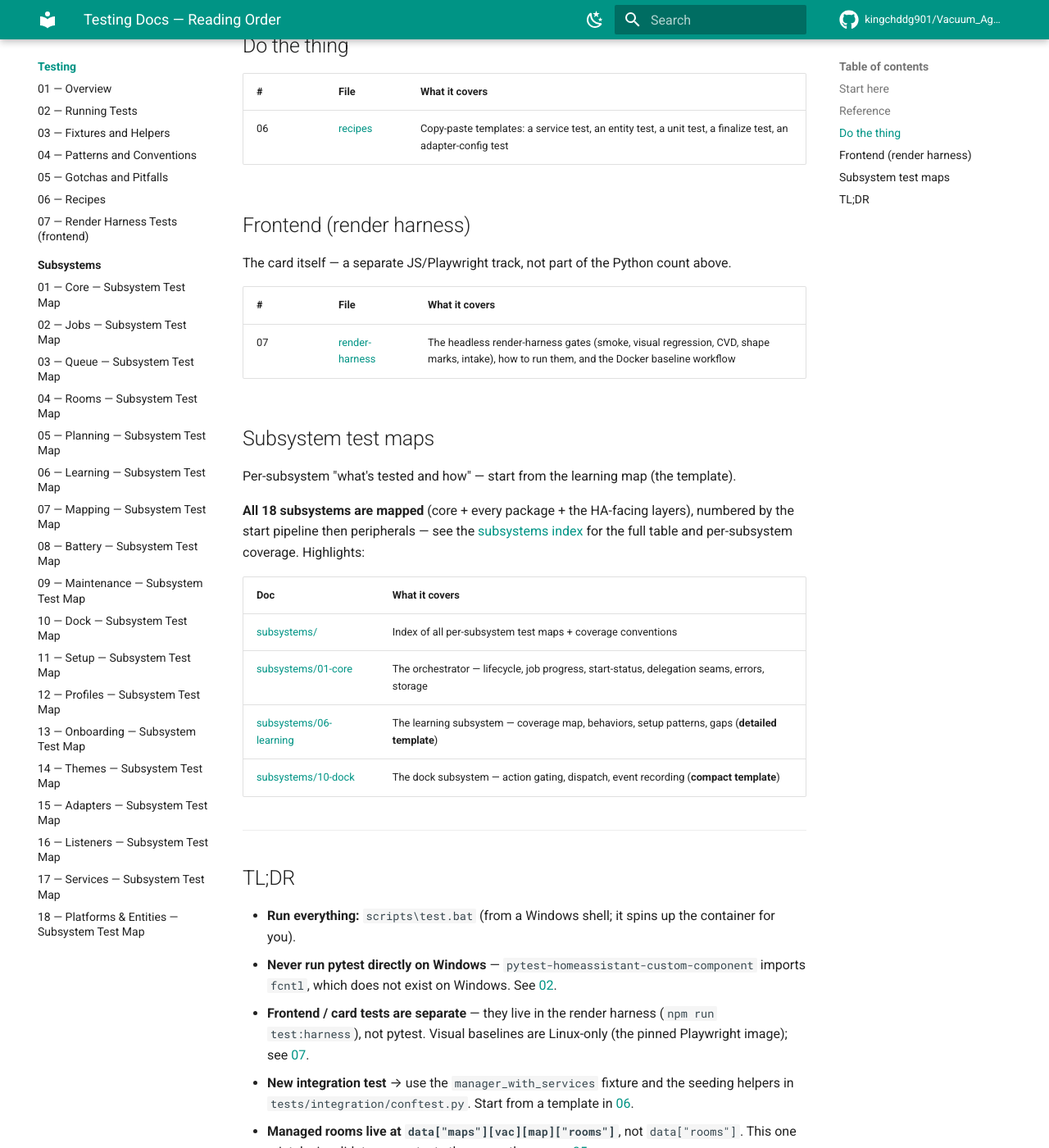
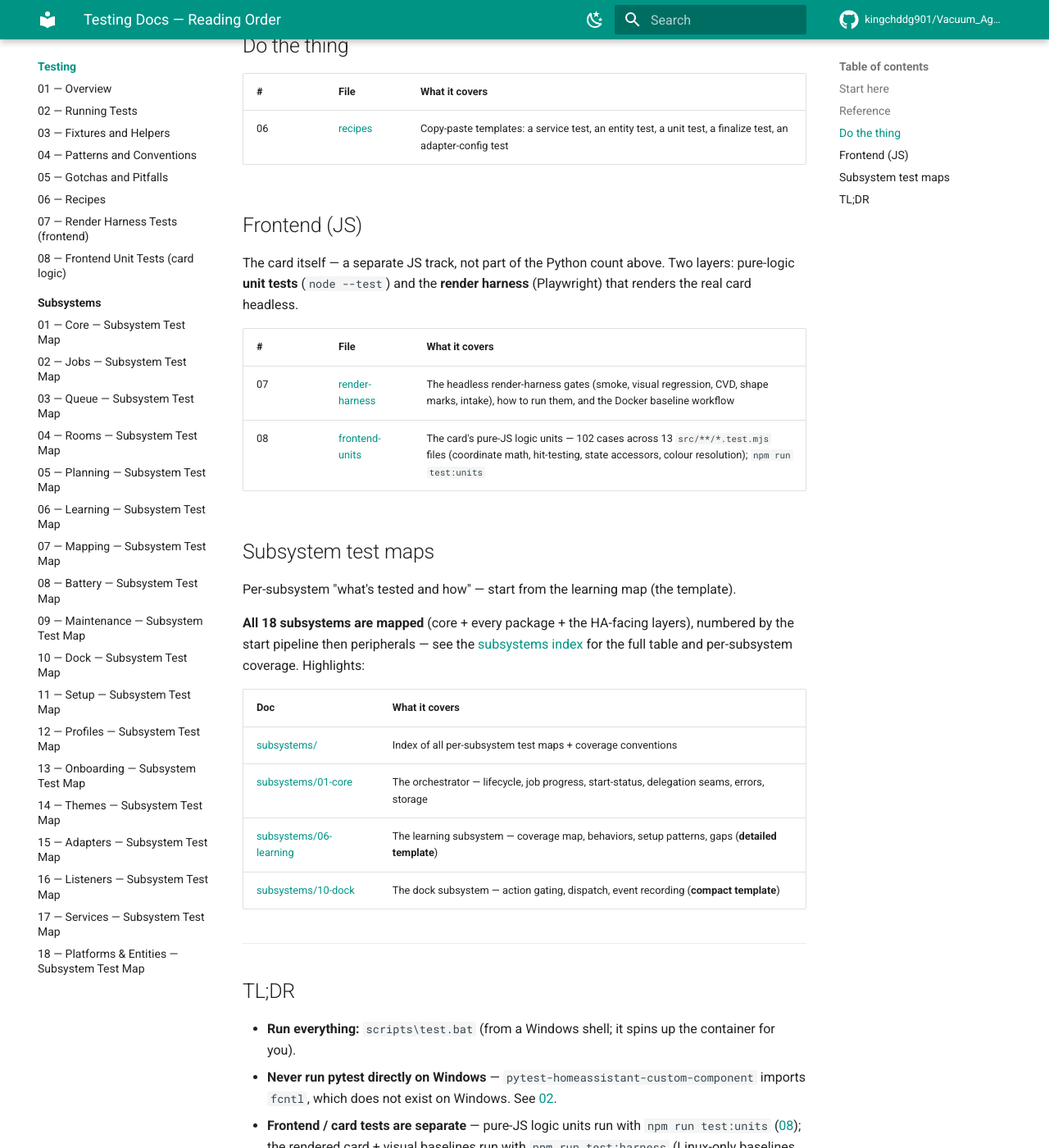
Before and after one commit to kingchddg901/Vacuum_Agent, an MkDocs documentation site: the page built from docs/testing/README.md, in a window 1280 px wide and 1400 px high, scrolled down 1087 px. Shown: the whole window at 82% size. Built offline with MkDocs 1.6.1 and Material for MkDocs 9.7.7, drawn with Linux system fonts in a browser that asks for light colours; comment, search, counter and statistics services are not loaded; some of the changed text lies outside the part shown.

Commit message:
test(frontend): gate + document the 13 src/**/*.test.mjs unit suites
The card's pure-logic unit tests (102 cases across 13 files: coordinate math,
hit-testing, state accessors, colour resolution) were run manually via
`node --test <file>` only -- no aggregate script, no CI gate, and undocumented.
They passed, but nothing guarded them: a src/ refactor could break them silently.

- package.json: add `test:units` = node --test "src/**/*.test.mjs" (Node >=21
  native glob, so it auto-discovers new test files).
- node-tests.yml: run `npm run test:units` as a step, and broaden the trigger
  paths from src/theme-tags/** to src/** so any frontend-src change gates them.
- docs/testing/08-frontend-units.md: a per-file test map (what each file covers,
  how to run, how the units relate to the Python suite + the render harness);
  wired into the testing README's frontend section + the "tests are separate" note.

102 pass / 0 fail; mkdocs --strict green.

Co-Authored-By: Claude Opus 4.8 (1M context) <noreply@anthropic.com>

```diff
--- a/docs/testing/README.md
+++ b/docs/testing/README.md
@@ -34,13 +34,16 @@ per-subsystem breakdown.
 |---|------|----------------|
 | 06 | [recipes](06-recipes.md) | Copy-paste templates: a service test, an entity test, a unit test, a finalize test, an adapter-config test |
 
-## Frontend (render harness)
+## Frontend (JS)
 
-The card itself — a separate JS/Playwright track, not part of the Python count above.
+The card itself — a separate JS track, not part of the Python count above. Two
+layers: pure-logic **unit tests** (`node --test`) and the **render harness**
+(Playwright) that renders the real card headless.
 
 | # | File | What it covers |
 |---|------|----------------|
 | 07 | [render-harness](07-render-harness.md) | The headless render-harness gates (smoke, visual regression, CVD, shape marks, intake), how to run them, and the Docker baseline workflow |
+| 08 | [frontend-units](08-frontend-units.md) | The card's pure-JS logic units — 102 cases across 13 `src/**/*.test.mjs` files (coordinate math, hit-testing, state accessors, colour resolution); `npm run test:units` |
 
 ## Subsystem test maps
 
@@ -64,6 +67,6 @@ coverage. Highlights:
 
 - **Run everything:** `scripts\test.bat` (from a Windows shell; it spins up the container for you).
 - **Never run pytest directly on Windows** — `pytest-homeassistant-custom-component` imports `fcntl`, which does not exist on Windows. See [02](02-running-tests.md).
-- **Frontend / card tests are separate** — they live in the render harness (`npm run test:harness`), not pytest. Visual baselines are Linux-only (the pinned Playwright image); see [07](07-render-harness.md).
+- **Frontend / card tests are separate** — pure-JS logic units run with `npm run test:units` ([08](08-frontend-units.md)); the rendered card + visual baselines run with `npm run test:harness` (Linux-only baselines, pinned Playwright image; [07](07-render-harness.md)). Neither is pytest.
 - **New integration test** → use the `manager_with_services` fixture and the seeding helpers in `tests/integration/conftest.py`. Start from a template in [06](06-recipes.md).
 - **Managed rooms live at `data["maps"][vac][map]["rooms"]`**, not `data["rooms"]`. This one mistake invalidates more tests than any other — see [05](05-gotchas-and-pitfalls.md).
--- a/package.json
+++ b/package.json
@@ -15,6 +15,7 @@
     "harness:preview": "node harness/build.mjs && node harness/preview.mjs",
     "harness:locales": "node harness/build.mjs && node harness/shoot-locales.mjs",
     "test:harness": "node harness/build.mjs && playwright test -c harness/playwright.config.mjs",
+    "test:units": "node --test \"src/**/*.test.mjs\"",
     "check:i18n": "node scripts/check-i18n.mjs"
   },
   "devDependencies": {
```
Also changed, not shown: docs/testing/08-frontend-units.md (added, +104 -0 lines), 1 other file.
